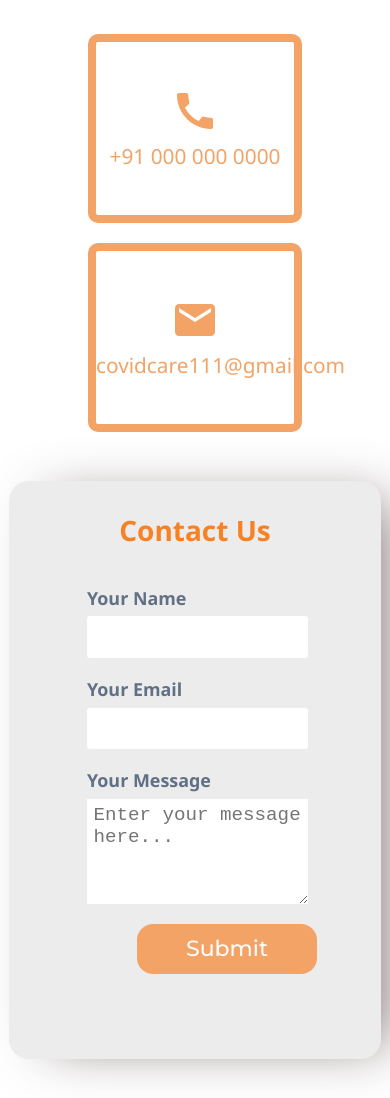
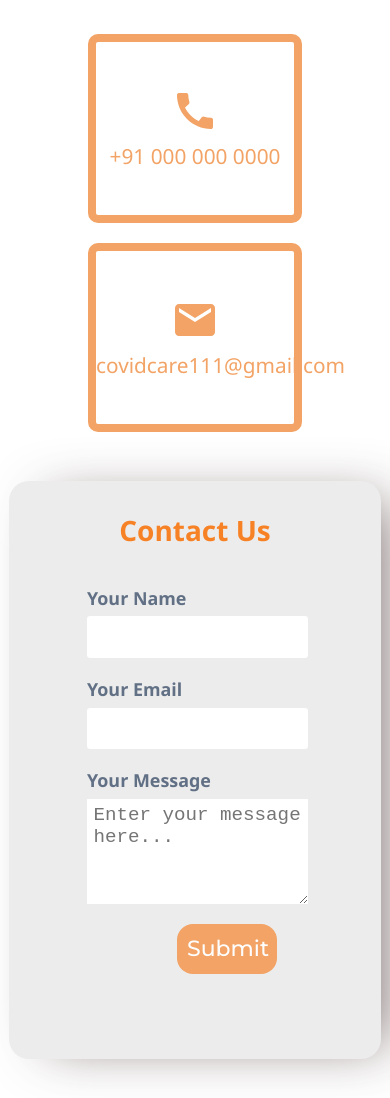
Before and after one commit to CovAssist/CoviHelp-client, a React (Create React App) app: page /Contact in a window 390 px wide. Shown: the part 741-1839 px from the top of the page. Built offline with nearby package versions, Linux system fonts and the light colour scheme.

Commit message:
Reduced submit button size in small screens.

```diff
--- a/src/components/Button/Button.css
+++ b/src/components/Button/Button.css
@@ -130,4 +130,8 @@
     outline: none;
     cursor: pointer;
   }
+
+  .submit{
+    width: 100px;
+  }
 }
```
